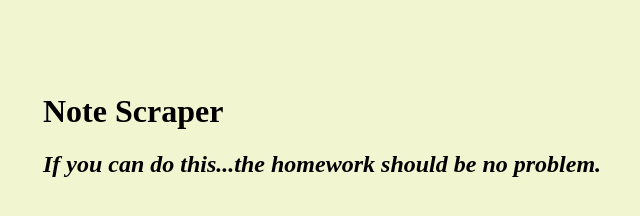
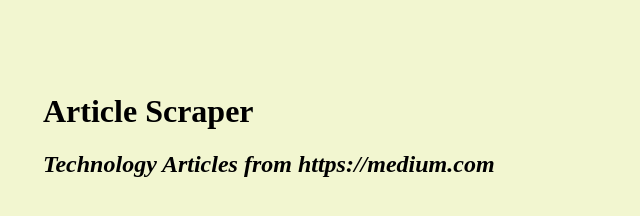
Before and after one commit to Balangue1/Scrape, a website: page public/index.html in a window 1280 px wide. Shown: the whole page, without its empty margins (117-757 px from the left). Drawn offline with nearby package versions, Linux system fonts and the light colour scheme; no server answers.

Commit message:
update header in index.html

```diff
--- a/public/index.html
+++ b/public/index.html
@@ -38,8 +38,8 @@
   </head>
   <body>
     <div id="wrapper">
-      <h1>Note Scraper</h1>
-      <h2><i>If you can do this...the homework should be no problem.</i></h2>
+      <h1>Article Scraper</h1>
+      <h2><i>Technology Articles from https://medium.com</i></h2>
       <div id="articles"></div>
       <div id="notes"></div>
     </div>
```
Also changed, not shown: server.js (+5 -7 lines).
